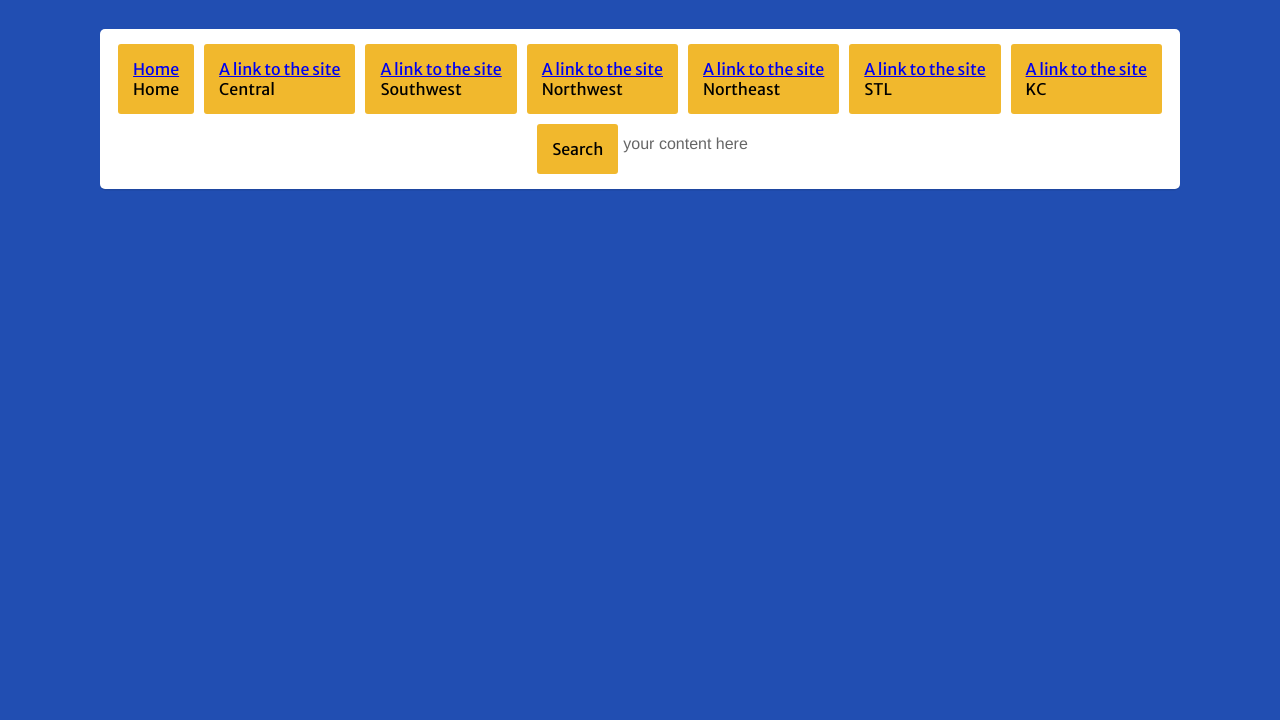
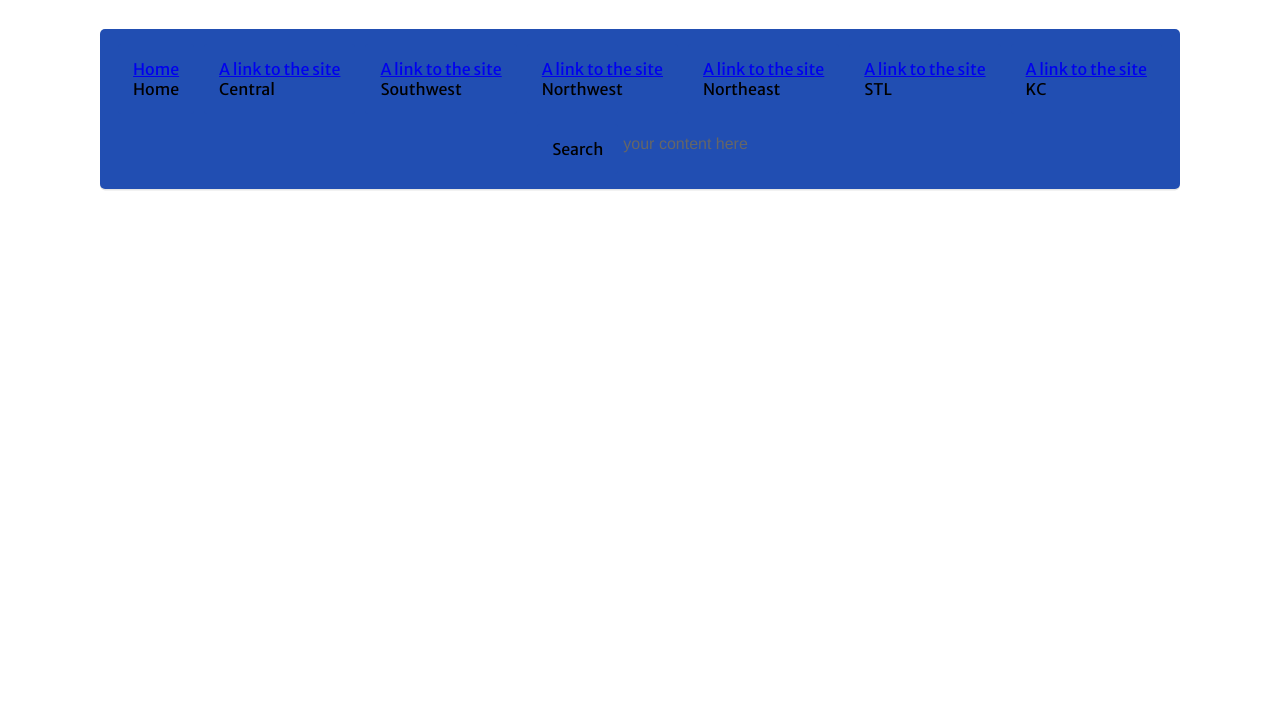
Before and after one commit to J4502-ss20/MOTourism, a plain HTML site: page index.html in a window 1280 px wide. Shown: the part 80-800 px from the top of the page. Drawn offline with Linux system fonts and the light colour scheme.

Commit message:
color swaps

```diff
--- a/style.css
+++ b/style.css
@@ -51,13 +51,13 @@ body {
 	font-size: 1em;
 	font-family: 'Merriweather Sans', sans-serif;
 	color: ##C0C0C0;
-	background: #214EB2;
+	background: #ffffff;
 	padding-left: 5%;
 	padding-right: 5%;
 }
 .container {
 	padding: 10px;
-	background: #ffffff;
+	background: #214EB2;
   	border-radius: 5px;
 	margin: 45px auto;
   	box-shadow: 0 1.5px 0 0 rgba(0,0,0,0.1);
@@ -66,7 +66,7 @@ body {
 	color: #000;
 	padding: 15px;
 	margin: 5px;
-	background: #f1b82d;
+	background: #214EB2;
 	border-radius: 3px;
 }
 
```
